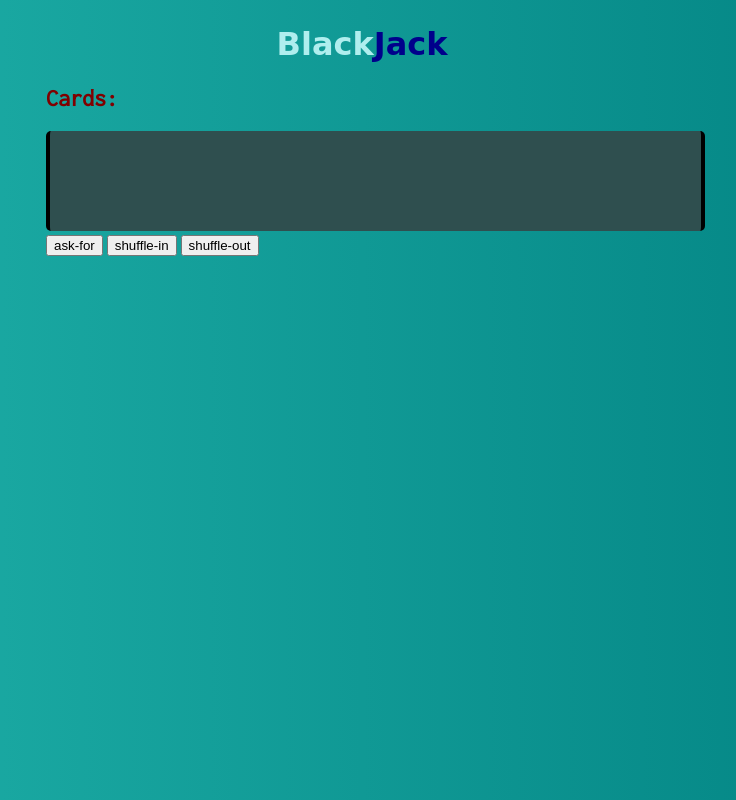
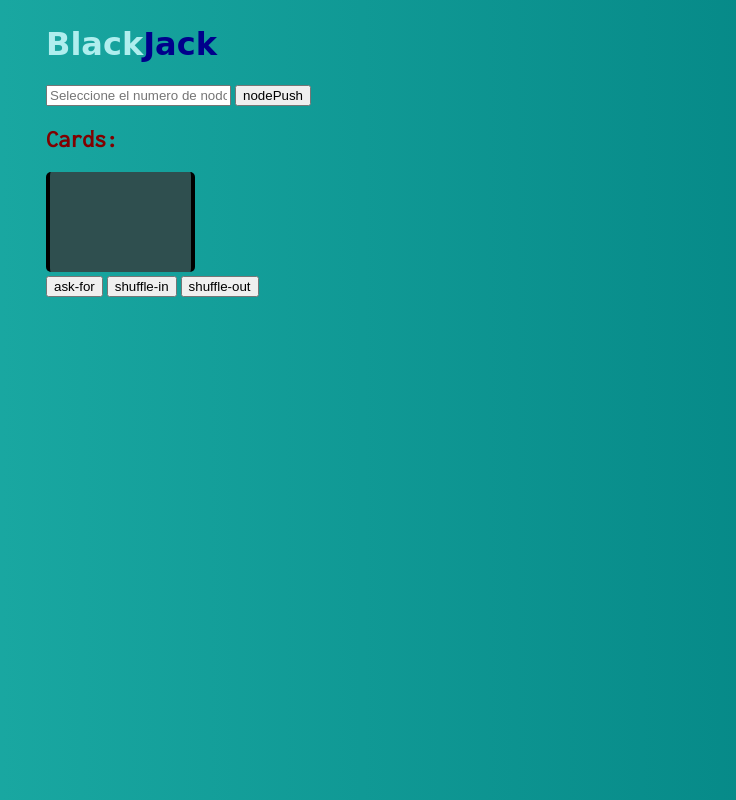
Before and after one commit to JDanielGar/BlackJack-Algorithm, a plain HTML site: page index.html in a window 1280 px wide. Both pictures are taken after a click on the button "shuffle-out". Shown: the top 800 px of the page, without its empty margins (278-1014 px from the left). Drawn offline with Linux system fonts and the light colour scheme; a web font is replaced by a local one.

Commit message:
Solucioné método ShufflerOut

```diff
--- a/index.html
+++ b/index.html
@@ -11,9 +11,12 @@
   <body>
     <div class="main-player">
       <h1 class="tittle">Black<b class="Jack">Jack</b></h1>
-
+      <input type="text" id="nodos" placeholder="Seleccione el numero de nodos">
+      <input type="submit" value="nodePush" id="nodePush" value="Enviar">
       <h2>Cards:</h2>
-      <canvas width="600px" height="100px" id="canvas-card"></canvas>
+      <div class="responsive">
+        <canvas width="90px" height="100px" id="canvas-card"></canvas>
+      </div>
       <form class="buttons">
         <input type="button" value="ask-for" id="ask-for">
         <input type="button" value="shuffle-in" id="shuffle-in">
--- a/main.js
+++ b/main.js
@@ -7,6 +7,9 @@ shuffle_in.addEventListener('click', shufflerIn);
 shuffle_out = document.getElementById('shuffle-out');
 shuffle_out.addEventListener('click', shufflerOut);
 
+shuffle_out = document.getElementById('nodePush');
+shuffle_out.addEventListener('click', nodePush);
+
 
 // Ranuras maquina
 
@@ -14,12 +17,13 @@ var slot;
 var slot_machine={};
 var number_slots=[];
 
-function nodePush(number_of_node){
+
+function nodePush(){
+  var number_of_node= document.getElementById('nodos').value;
   for(var i=0; i<number_of_node; i++){
       slot_machine['node_'+(i+1)]=[];
       number_slots.push(i+1);
   }
-  console.log(slot_machine)
 }
 
 // Método barajador de ranuras - Cambia posicion de numeros en un array.
@@ -60,7 +64,7 @@ var counting_cards=0;
 
 function shufflerOut(){
   for(var i = 0; i<13; i++){
-    var slot_picked=Math.floor(Math.random() * 4)+1;
+    var slot_picked=Math.floor(Math.random() * number_slots.length)+1;
     if(slot_machine['node_'+slot_picked].length!=0){
       var card_picked=Math.floor(Math.random() * slot_machine['node_'+slot_picked].length);
       output_deck.push(slot_machine['node_'+slot_picked][card_picked]);
--- a/styles.css
+++ b/styles.css
@@ -10,7 +10,6 @@ body {
   margin-bottom: 2%;
 }
 .tittle {
-  text-align: center;
   color: paleturquoise;
   font-family: 'Baloo', cursive;
 }
```
